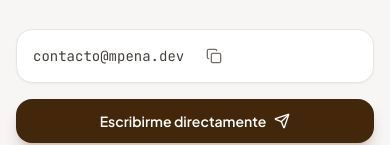
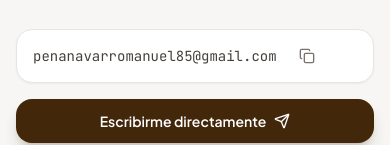
Before and after one commit to MPN69/personal-blog, a plain HTML site: page index.html in a window 390 px wide. Shown: the part 11317-11462 px from the top of the page. Drawn offline with nearby package versions, Linux system fonts and the light colour scheme.

Commit message:
Update contact email to new address in footer

```diff
--- a/index.html
+++ b/index.html
@@ -798,13 +798,13 @@
         <!-- Email copy widget -->
         <div class="mt-8 flex flex-col sm:flex-row items-center justify-center gap-4">
           <div class="flex items-center gap-2 px-4 py-3 rounded-2xl bg-white dark:bg-stone-900 border border-stone-200 dark:border-stone-800 text-sm font-mono text-stone-700 dark:text-stone-200 shadow-sm w-full sm:w-auto">
-            <span id="contact-email">contacto@mpena.dev</span>
+            <span id="contact-email">penanavarromanuel85@gmail.com</span>
             <button id="copy-email-btn" title="Copiar al portapapeles" class="ml-2 p-1.5 rounded-lg hover:bg-stone-100 dark:hover:bg-stone-800 text-stone-500 hover:text-brand-700 transition-colors">
               <i data-lucide="copy" class="w-4 h-4"></i>
             </button>
           </div>
 
-          <a href="mailto:contacto@mpena.dev" class="w-full sm:w-auto px-6 py-3 rounded-2xl bg-[#43270a] hover:bg-[#593414] text-white font-semibold text-sm shadow-lg shadow-[#43270a]/20 transition-all flex items-center justify-center gap-2">
+          <a href="mailto:penanavarromanuel85@gmail.com" class="w-full sm:w-auto px-6 py-3 rounded-2xl bg-[#43270a] hover:bg-[#593414] text-white font-semibold text-sm shadow-lg shadow-[#43270a]/20 transition-all flex items-center justify-center gap-2">
             <span>Escribirme directamente</span>
             <i data-lucide="send" class="w-4 h-4"></i>
           </a>
```
